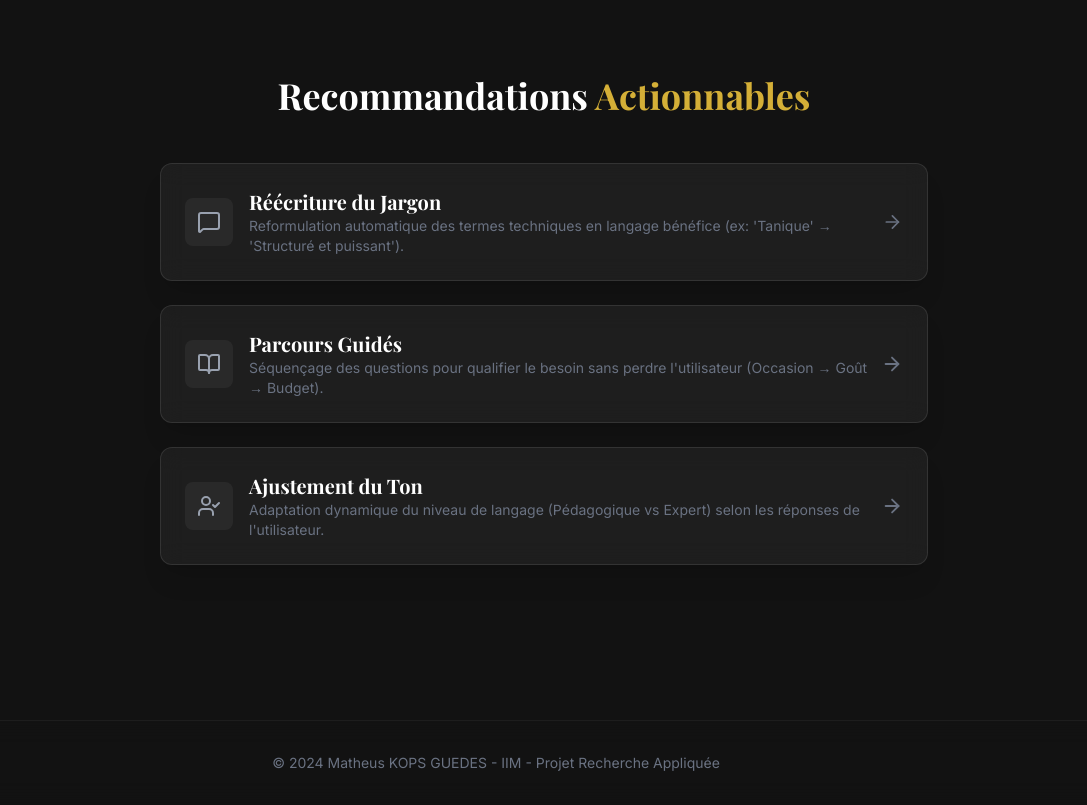
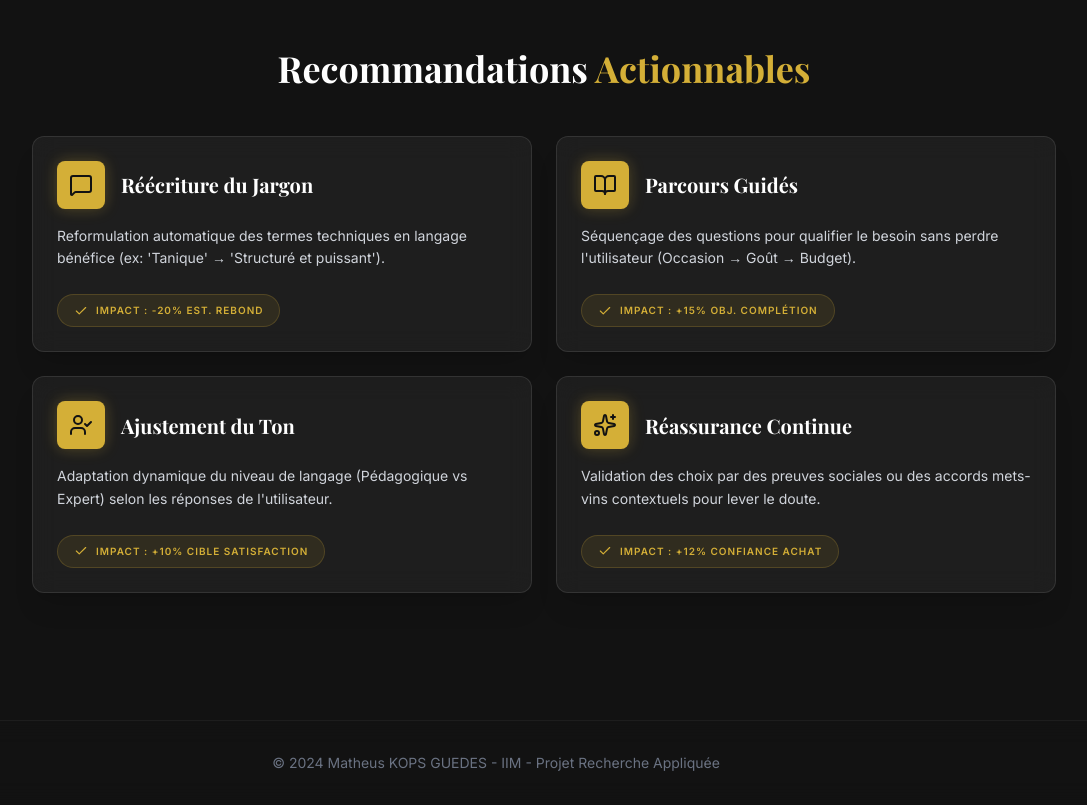
Before and after one commit to HELIK0PTER/methodologie-de-recherche, a React (Vite) app: page / in a window 1280 px wide. Shown: the part 4880-5685 px from the top of the page, without its empty margins (144-1231 px from the left). Built offline with nearby package versions, Linux system fonts and the light colour scheme; a web font is replaced by a local one.

Commit message:
section recommandations

```diff
--- a/src/sections/Recommendations.jsx
+++ b/src/sections/Recommendations.jsx
@@ -1,48 +1,45 @@
 import Section from '../components/Section';
 import { motion } from 'framer-motion';
-import { Check, ArrowRight, MessageSquare, BookOpen, UserCheck } from 'lucide-react';
-import { useState } from 'react';
+import { Check, MessageSquare, BookOpen, UserCheck, Sparkles } from 'lucide-react';
 
-const RecommendationItem = ({ icon: Icon, title, desc, impact, isOpen, onClick }) => {
+const RecommendationCard = ({ icon: Icon, title, desc, impact, index }) => {
   return (
     <motion.div
-      layout
-      onClick={onClick}
-      className={`glass-panel p-6 cursor-pointer border-l-4 transition-all duration-300 ${isOpen ? 'border-gold-prestige bg-white/10' : 'border-transparent hover:bg-white/5'}`}
+      variants={{
+        hidden: { opacity: 0, y: 20 },
+        visible: {
+          opacity: 1,
+          y: 0,
+          transition: { delay: index * 0.4, duration: 0.5 }
+        }
+      }}
+      className="glass-panel p-6 border-l-4 border-gold-prestige bg-white/5 flex flex-col h-full"
     >
-      <div className="flex items-center justify-between">
-        <div className="flex items-center gap-4">
-          <div className={`p-3 rounded-lg ${isOpen ? 'bg-gold-prestige text-carbon-dark' : 'bg-white/5 text-gray-400'}`}>
-            <Icon size={24} />
-          </div>
-          <div>
-            <h3 className="text-xl font-bold text-white">{title}</h3>
-            {!isOpen && <p className="text-sm text-gray-500">{desc}</p>}
-          </div>
+      <div className="flex items-center gap-4 mb-4">
+        <div className="p-3 rounded-lg bg-gold-prestige text-carbon-dark shadow-[0_0_15px_rgba(212,175,55,0.3)]">
+          <Icon size={24} />
         </div>
-        <ArrowRight className={`text-gray-500 transition-transform duration-300 ${isOpen ? 'rotate-90 text-gold-prestige' : ''}`} />
+        <h3 className="text-xl font-bold text-white leading-tight">{title}</h3>
       </div>
 
-      {isOpen && (
-        <motion.div
-          initial={{ opacity: 0, height: 0 }}
-          animate={{ opacity: 1, height: 'auto' }}
-          className="mt-4 pt-4 border-t border-white/10"
-        >
-          <p className="text-gray-300 mb-4">{desc}</p>
-          <div className="flex items-center gap-2 text-gold-prestige text-sm font-bold bg-gold-prestige/10 px-4 py-2 rounded-full inline-flex">
-            <Check size={16} />
-            <span>Impact Visé: {impact}</span>
-          </div>
-        </motion.div>
-      )}
+      <div className="flex-grow">
+        <p className="text-gray-300 text-sm leading-relaxed mb-6">{desc}</p>
+      </div>
+
+      <motion.div
+        initial={{ opacity: 0, scale: 0.9 }}
+        whileInView={{ opacity: 1, scale: 1 }}
+        transition={{ delay: (index * 0.4) + 0.3 }}
+        className="flex items-center gap-2 text-gold-prestige text-[10px] uppercase tracking-widest font-bold bg-gold-prestige/10 px-4 py-2 rounded-full self-start border border-gold-prestige/20"
+      >
+        <Check size={14} />
+        <span>Impact : {impact}</span>
+      </motion.div>
     </motion.div>
   );
 };
 
 const Recommendations = () => {
-  const [openIndex, setOpenIndex] = useState(null);
-
   const recommendations = [
     {
       icon: MessageSquare,
@@ -61,23 +58,35 @@ const Recommendations = () => {
       title: "Ajustement du Ton",
       desc: "Adaptation dynamique du niveau de langage (Pédagogique vs Expert) selon les réponses de l'utilisateur.",
       impact: "+10% Cible Satisfaction"
+    },
+    {
+        icon: Sparkles,
+        title: "Réassurance Continue",
+        desc: "Validation des choix par des preuves sociales ou des accords mets-vins contextuels pour lever le doute.",
+        impact: "+12% Confiance Achat"
     }
   ];
 
   return (
     <Section id="recommendations">
-      <h2 className="text-4xl font-bold mb-12 text-center text-white">Recommandations <span className="text-gold-prestige">Actionnables</span></h2>
+      <h2 className="text-4xl font-bold mb-12 text-center text-white">
+        Recommandations <span className="text-gold-prestige">Actionnables</span>
+      </h2>
 
-      <div className="grid gap-6 w-full max-w-3xl mx-auto">
+      <motion.div
+        initial="hidden"
+        whileInView="visible"
+        viewport={{ once: true }}
+        className="grid md:grid-cols-2 gap-6 w-full max-w-5xl mx-auto"
+      >
         {recommendations.map((rec, idx) => (
-          <RecommendationItem
+          <RecommendationCard
             key={idx}
+            index={idx}
             {...rec}
-            isOpen={openIndex === idx}
-            onClick={() => setOpenIndex(openIndex === idx ? null : idx)}
           />
         ))}
-      </div>
+      </motion.div>
     </Section>
   );
 };
```
Also changed, not shown: 1 other file (tests, documents, lock files or other folders).
